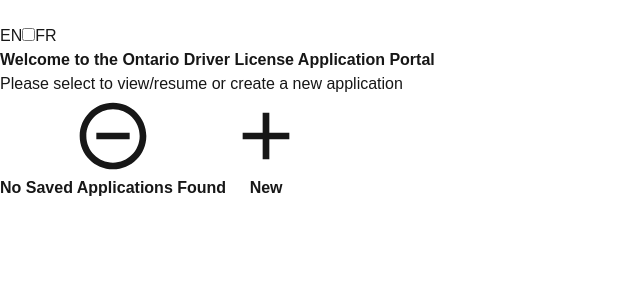
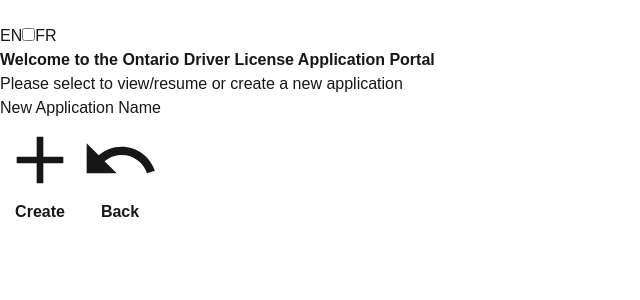
Before and after one commit to bcha92/fastapi-react-ondr, a Next.js app in the folder frontend/: page / in a window 1280 px wide. Both pictures are taken after a click on the button "New". Shown: the top 300 px of the page, without its empty margins (0-640 px from the left). Built offline with nearby package versions, Linux system fonts and the light colour scheme.

Commit message:
final functional touches

```diff
--- a/frontend/src/app/page.tsx
+++ b/frontend/src/app/page.tsx
@@ -3,14 +3,14 @@
 import { useContext, useReducer, useEffect, useState } from "react";
 import { ThemeContext } from "./theme-provider";
 import { text, getApplications, getInitState, reducer } from "@/utils";
-import { Header, HomeRoot, HomeOpen } from "../components";
+import { Header, HomeRoot, HomeOpen, HomeNew } from "../components";
 
 export default function Home() {
   const { home } = text;
   const { lang }: { lang: string } = useContext(ThemeContext);
   const [state, dispatch] = useReducer(reducer, getInitState);
   const [resume, setResume] = useState(false);
-  // console.log("env", process.env.NEXT_DB_URL);
+  const [newForm, setNewForm] = useState(false);
   useEffect(() => {
     if (state.status === "idle") {
       getApplications(dispatch);
@@ -33,10 +33,17 @@
             text={home}
             lang={lang}
           />
+        ) : newForm ? (
+          <HomeNew
+            backOnClick={() => setNewForm(false)}
+            state={state}
+            text={home}
+            lang={lang}
+          />
         ) : (
           <HomeRoot
             navSave={() => setResume(true)}
-            navCreate={() => console.log("Navigate to Create")}
+            navCreate={() => setNewForm(true)}
             state={state}
             text={home}
             lang={lang}
--- a/frontend/src/components/form/radio.tsx
+++ b/frontend/src/components/form/radio.tsx
@@ -3,22 +3,30 @@
 
 const Radio = ({
   id,
+  title,
   selections,
   onChange,
   disabled,
   defaultValue,
 }: {
   id: string;
+  title: string;
   selections: RadioSchema[];
   onChange: ChangeEventHandler<HTMLInputElement>;
   disabled?: boolean;
   defaultValue?: string;
 }) => {
   return (
+    <div className="flex flex-col items-center">
+      <label>{title}</label>
       <div>
         {selections.map((selection, i) => {
           return (
-          <label key={`${selection.label}-${i}`} htmlFor={selection.value}>
+            <label
+              key={`${selection.label}-${i}`}
+              htmlFor={selection.value}
+              className="ml-4 mr-4 max-w-[200px]"
+            >
               <input
                 type="radio"
                 id={selection.value}
@@ -33,6 +41,7 @@
           );
         })}
       </div>
+    </div>
   );
 };
 
--- a/frontend/src/components/form/selection.tsx
+++ b/frontend/src/components/form/selection.tsx
@@ -26,7 +26,7 @@
           name={id}
           required={required}
           defaultValue={defaultValue}
-          className="text-black"
+          className="text-black text-lg"
           disabled={disabled}
           onChange={onChange}
         >
--- a/frontend/src/components/form/text.tsx
+++ b/frontend/src/components/form/text.tsx
@@ -15,6 +15,10 @@
   maxNum,
   onFocusOut,
   onKeyDown,
+  className = "",
+  inputClassName = "",
+  validationMessage,
+  validation,
 }: {
   id: string;
   label?: string;
@@ -26,8 +30,15 @@
   maxNum?: string | number;
   onFocusOut?: FocusEventHandler<HTMLInputElement>;
   onKeyDown?: KeyboardEventHandler<HTMLInputElement>;
+  className?: string;
+  inputClassName?: string;
+  validationMessage?: string;
+  validation?: string;
 }) => (
-  <label htmlFor={id}>
+  <label
+    htmlFor={id}
+    className={"flex flex-col w-full text-sm" + ` ${className}`}
+  >
     {label}
     <input
       id={id}
@@ -41,7 +52,26 @@
       pattern={inputType === "number" ? "[0-9/s]*" : undefined}
       onBlur={onFocusOut}
       onKeyDown={onKeyDown}
+      className={
+        "text-base " +
+        inputClassName +
+        (validation === "error" ? " border-2 border-rose-500" : "")
+      }
     />
+    {validation && (
+      <p
+        className={
+          "text-xs " +
+          (validation === "success"
+            ? "text-green-700"
+            : validation === "error"
+            ? "text-red-700"
+            : "")
+        }
+      >
+        {validationMessage}
+      </p>
+    )}
   </label>
 );
 
--- a/frontend/src/components/home.tsx
+++ b/frontend/src/components/home.tsx
@@ -1,7 +1,15 @@
 import { Add, Undo, FolderOpen } from "@mui/icons-material";
-import type { MouseEventHandler } from "react";
-import { Application, ReducerState } from "@/utils/model";
+import { type MouseEventHandler, useState, useReducer } from "react";
+import { useRouter } from "next/navigation";
+import {
+  Application,
+  ReducerState,
+  createApplication,
+  getInitState,
+  reducer,
+} from "@/utils";
 import Card from "./card";
+import Text from "./form/text";
 
 export const HomeRoot = ({
   navSave,
@@ -53,7 +61,9 @@
   state: ReducerState;
   text: object;
   lang: string;
-}) => (
+}) => {
+  const router = useRouter();
+  return (
     <div className="grid grid-cols-3">
       <Card
         name={text.back[lang]}
@@ -67,7 +77,7 @@
               key={app.id}
               name={app.app_name}
               // TODO
-            onClick={() => console.log(app.id)}
+              onClick={() => router.push(`/form/${app.id}`)}
               loading={state.status === "loading"}
               loaded={state.status === "done" && state.data !== undefined}
               disabled={state.status !== "done" || state.error !== undefined}
@@ -77,9 +87,68 @@
       ) : (
         <Card
           name={
-          state.status === "loading" ? text.loading[lang] : text.notFound[lang]
+            state.status === "loading"
+              ? text.loading[lang]
+              : text.notFound[lang]
           }
         />
       )}
     </div>
   );
+};
+
+export const HomeNew = ({
+  backOnClick,
+  text,
+  lang,
+}: {
+  backOnClick: MouseEventHandler<HTMLButtonElement>;
+  text: object;
+  lang: string;
+}) => {
+  const [appName, setAppName] = useState("");
+  const [state, dispatch] = useReducer(reducer, getInitState);
+  const router = useRouter();
+
+  if (state.status === "done") {
+    router.push(`/form/${state.data.body.id}`);
+  }
+  return (
+    <div className="flex flex-col items-center w-full">
+      <Text
+        id="app_name"
+        onChange={(e) => setAppName(e.target.value)}
+        label={text.new_application_name[lang]}
+        validation={
+          state.status === "done"
+            ? "success"
+            : state.status === "error"
+            ? "error"
+            : undefined
+        }
+        validationMessage={
+          state.status === "done"
+            ? text.new_application_name.res[lang]
+            : state.status === "error"
+            ? text.new_application_name.err[lang]
+            : undefined
+        }
+        className="items-center"
+        inputClassName="max-w-[300px]"
+      />
+
+      <div className="mt-4">
+        <Card
+          name={text.create[lang]}
+          iconStatic={<Add className="text-black" />}
+          onClick={() => createApplication(dispatch, { app_name: appName })}
+        />
+        <Card
+          name={text.back[lang]}
+          iconStatic={<Undo className="text-black" />}
+          onClick={backOnClick}
+        />
+      </div>
+    </div>
+  );
+};
--- a/frontend/src/components/index.ts
+++ b/frontend/src/components/index.ts
@@ -1,7 +1,7 @@
 export { default as Card } from "./card";
 export { default as Header } from "./header";
 export { default as Toggle } from "./toggle";
-export { HomeRoot, HomeOpen } from "./home";
+export { HomeRoot, HomeOpen, HomeNew } from "./home";
 export { default as Text } from "./form/text";
 export { default as Radio } from "./form/radio";
 export { default as Selection } from "./form/selection";
--- a/frontend/src/utils/api.ts
+++ b/frontend/src/utils/api.ts
@@ -54,16 +54,21 @@
   set({ type: "loading" });
   const { app_name } = body;
 
-  AxiosInstance.post(`${NEXT_DB_URL}/create`)
-    .then((response) => {
-      set({ type: "done", data: response.data });
-    })
-    .catch((err) => {
-      set({ type: "error", error: { ...err, app_name }, data: body });
-      console.log(err);
+  if (app_name.length < 1) {
+    set({
+      type: "error",
+      error: "Your app name must be at least 1 charactrer long!",
     });
-
-  set({ type: "done" });
+  } else {
+    AxiosInstance.post(`${NEXT_DB_URL}/create`, body)
+      .then((response) => {
+        set({ type: "done", data: response.data });
+      })
+      .catch((err) => {
+        set({ type: "error", error: { ...err, app_name }, data: body });
+        set({ type: "error", error: err });
+      });
+  }
 };
 
 export const updateApplication = async (
@@ -86,7 +91,6 @@
     })
     .catch((err) => {
       set({ type: "error", error: { ...err, app_id: id }, data: body });
-      console.log(err);
     });
 
   set({ type: "done" });
--- a/frontend/src/utils/index.ts
+++ b/frontend/src/utils/index.ts
@@ -7,6 +7,11 @@
   ReducerState,
   RadioSchema,
 } from "./model";
-export { getApplications, getOneApplication, updateApplication } from "./api";
+export {
+  getApplications,
+  getOneApplication,
+  updateApplication,
+  createApplication,
+} from "./api";
 export { getInitState, reducer } from "./reducers";
 export { default as initForm } from "./form";
--- a/frontend/src/utils/model.ts
+++ b/frontend/src/utils/model.ts
@@ -3,7 +3,7 @@
 }
 
 export interface CreatedForm extends AppName {
-  id: number;
+  id?: number;
 }
 
 export interface FormBody extends AppName {
--- a/frontend/src/utils/text.ts
+++ b/frontend/src/utils/text.ts
@@ -12,6 +12,22 @@
     new: {
       en: "New",
       fr: "Nouvelle application",
+    },
+    create: {
+      en: "Create",
+      fr: "Créer",
+    },
+    new_application_name: {
+      en: "New Application Name",
+      fr: "Nouveau nom d'application",
+      err: {
+        en: "Your app name must be at least 1 character long!",
+        fr: "Le nom de votre application doit comporter au moins 1 caractère!",
+      },
+      res: {
+        en: "Successfully created new form! Please wait for redirect...",
+        fr: "Nouveau formulaire créé avec succès! Veuillez patienter pendant la redirection...",
+      },
     },
     resume: {
       en: "View / Resume application",
@@ -35,6 +51,14 @@
     },
   },
   formPage: {
+    app_name: {
+      en: "App Name",
+      fr: "Nom d'App",
+    },
+    save: {
+      en: "Save",
+      fr: "Enregistrer",
+    },
     last_name: {
       en: "Last Name ",
       fr: "Nom ",
```
Also changed, not shown: frontend/src/app/form/[app_id]/page.tsx (+75 -16 lines), frontend/src/components/header.tsx (+52 -4 lines). Lines whose indentation alone changed are shown as unchanged.
